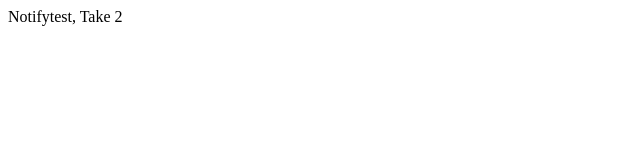
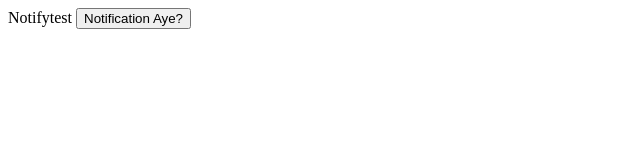
Before and after one commit to huss22/notify, a plain HTML site: page index.html in a window 1280 px wide. Shown: the whole page, without its empty margins (0-640 px from the left). Drawn offline with Linux system fonts and the light colour scheme.

Commit message:
Update index.html

```diff
--- a/index.html
+++ b/index.html
@@ -4,6 +4,7 @@
 
 </head>
 <body>
-Notifytest, Take 2
+Notifytest
+<button onclick = "notifyme()">Notification Aye?</button>
 </body>
 </html>
```
